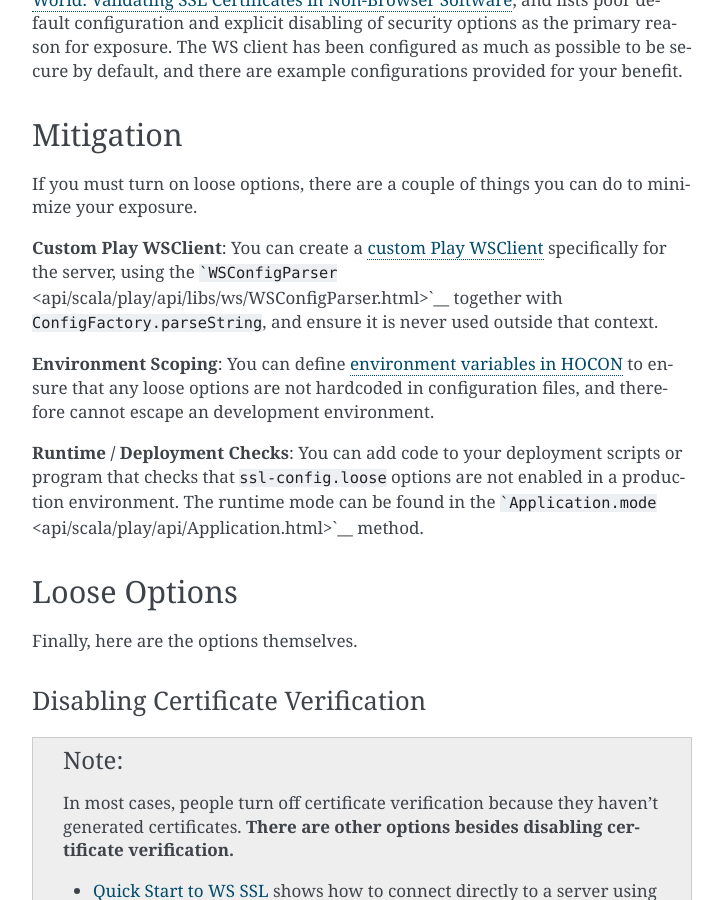
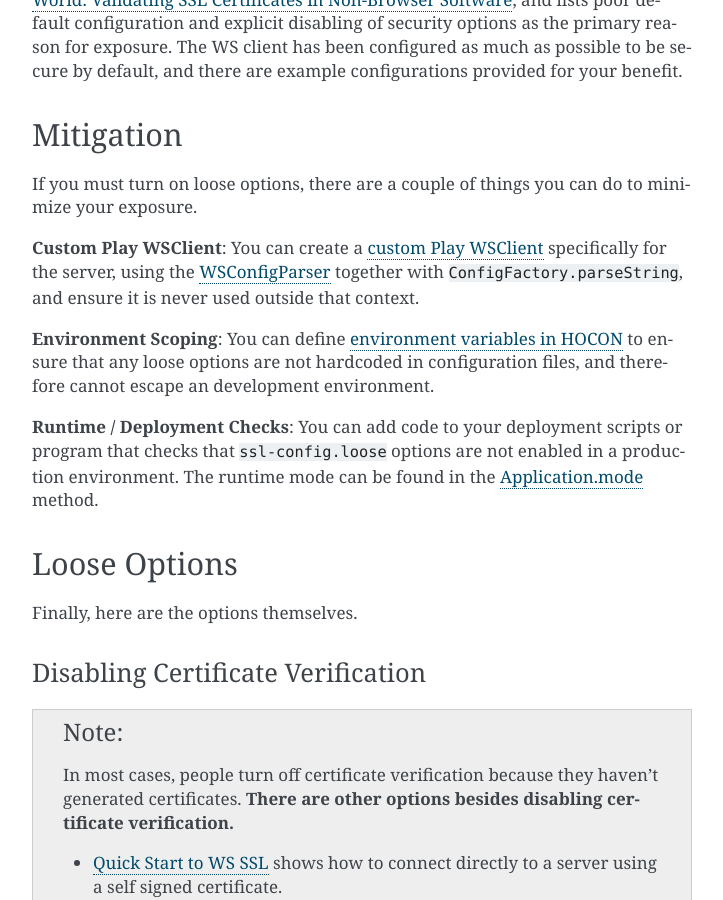
Before and after one commit to lightbend/ssl-config, a Sphinx documentation site: the page built from documentation/src/sphinx/LooseSSL.rst, in a window 1280 px wide and 900 px high, scrolled down 1732 px. Shown: the whole window, without its empty margins (388-1111 px from the left). Built offline with Sphinx 7.4.7, drawn with Linux system fonts in a browser that asks for light colours; pages that are not in the unit, such as notebooks, are missing from menus.

Commit message:
Fix links with text containing code
Laika does not parse that properly.

````diff
--- a/documentation/src/sphinx/KeyStores.rst
+++ b/documentation/src/sphinx/KeyStores.rst
@@ -87,7 +87,7 @@
 object, which is used for both trust stores and key stores. Stores may
 have a
 `type <https://docs.oracle.com/javase/8/docs/technotes/guides/security/StandardNames.html#KeyStore>`__
--- ``PKCS12`` , ``JKS`` <https://docs.oracle.com/javase/8/docs/technotes/guides/security/crypto/CryptoSpec.html#KeystoreImplementation>`__
+-- ``PKCS12`` , `JKS <https://docs.oracle.com/javase/8/docs/technotes/guides/security/crypto/CryptoSpec.html#KeystoreImplementation>`__
 or ``PEM`` (aka Base64 encoded DER certificate) -- and may have an
 associated password.
 
--- a/documentation/src/sphinx/LooseSSL.rst
+++ b/documentation/src/sphinx/LooseSSL.rst
@@ -96,7 +96,7 @@
 
 **Custom Play WSClient**: You can create a `custom Play WSClient <https://www.playframework.com/documentation/2.4.x/ScalaWS>`__
 specifically for the server, using the
-```WSConfigParser`` <api/scala/play/api/libs/ws/WSConfigParser.html>`__
+`WSConfigParser <api/scala/play/api/libs/ws/WSConfigParser.html>`__
 together with ``ConfigFactory.parseString``, and ensure it is never used
 outside that context.
 
@@ -108,7 +108,7 @@
 **Runtime / Deployment Checks**: You can add code to your deployment
 scripts or program that checks that ``ssl-config.loose`` options are
 not enabled in a production environment. The runtime mode can be found
-in the ```Application.mode`` <api/scala/play/api/Application.html>`__
+in the `Application.mode <api/scala/play/api/Application.html>`__
 method.
 
 Loose Options
--- a/documentation/src/sphinx/WSQuickStart.rst
+++ b/documentation/src/sphinx/WSQuickStart.rst
@@ -54,7 +54,7 @@
 In the case where there is no communication (and this is **not
 recommended**), you can sometimes get the root CA certificate directly
 from the certificate chain, using
-```keytool from JDK 1.8`` <http://docs.oracle.com/javase/8/docs/technotes/tools/unix/keytool.html>`__:
+`keytool from JDK 1.8 <http://docs.oracle.com/javase/8/docs/technotes/tools/unix/keytool.html>`__:
 
 ::
 
````
